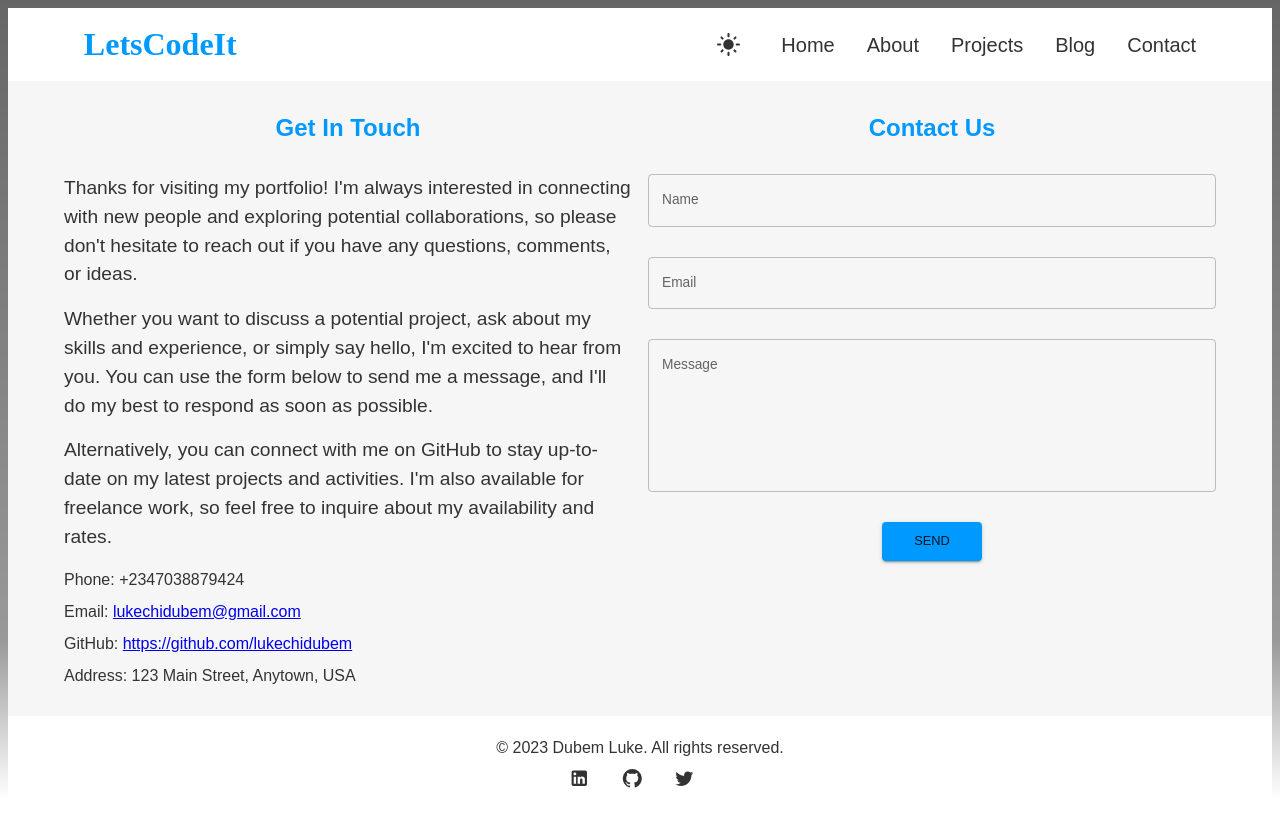
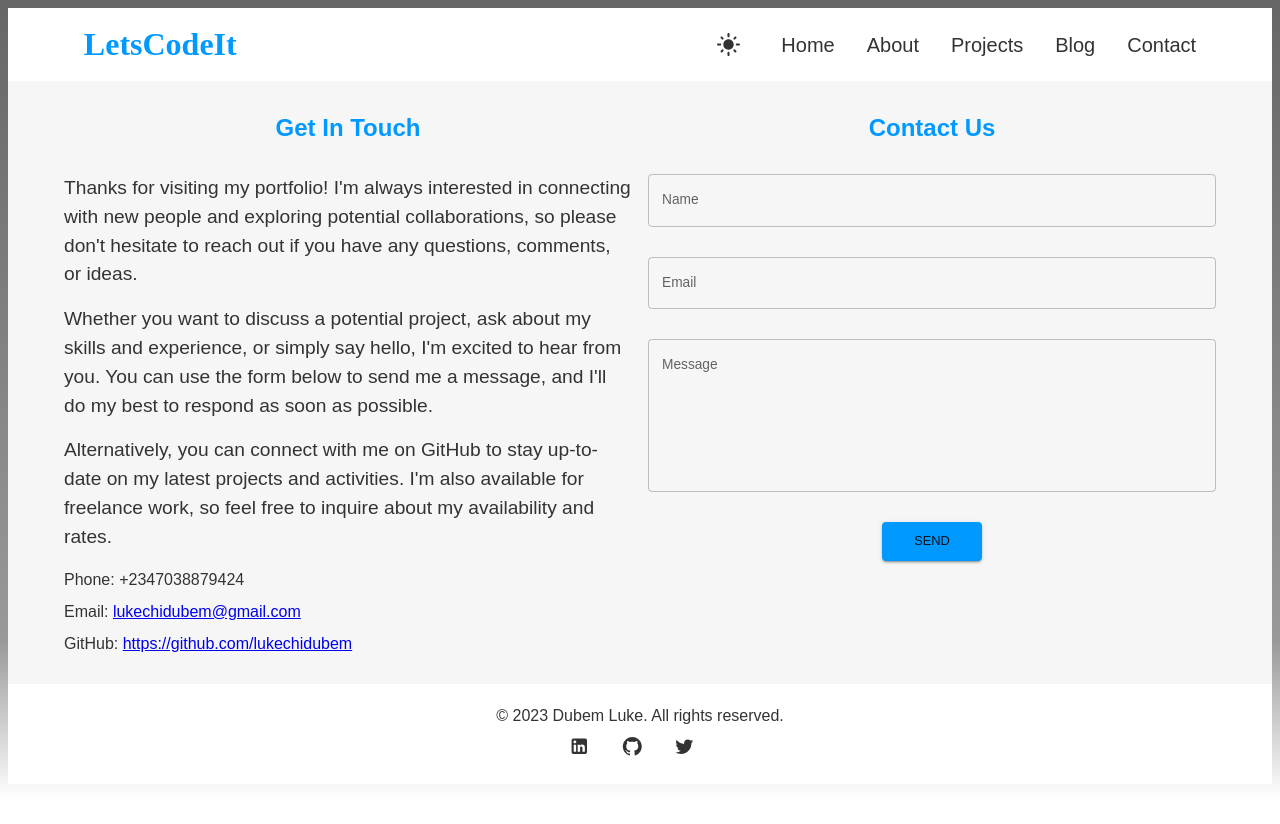
Before and after one commit to lukechidubem/portifolio-new, a React (Vite) app: page /contact in a window 1280 px wide. After the commit the page ends 800 px from the top, so only its background shows below. Built offline with nearby package versions, Linux system fonts and the light colour scheme.

Commit message:
remove address

```diff
--- a/src/pages/contact.jsx
+++ b/src/pages/contact.jsx
@@ -149,13 +149,6 @@ const ContactPage = () => {
                   https://github.com/lukechidubem
                 </a>
               </Typography>
-              <Typography
-                variant="body1"
-                sx={{ mb: 1, fontSize: "1rem" }}
-                gutterBottom
-              >
-                Address: 123 Main Street, Anytown, USA
-              </Typography>
             </Grid>
             <Grid item xs={12} md={6}>
               <form
```
